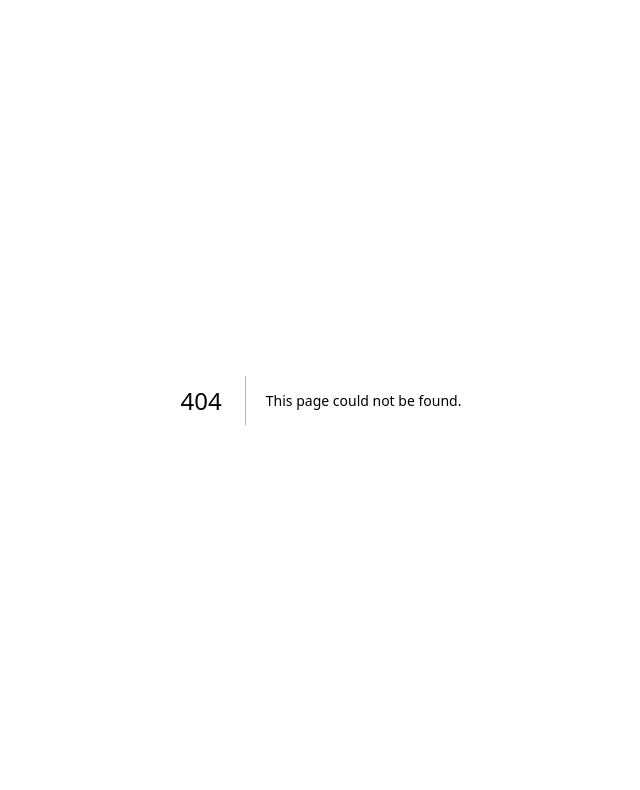
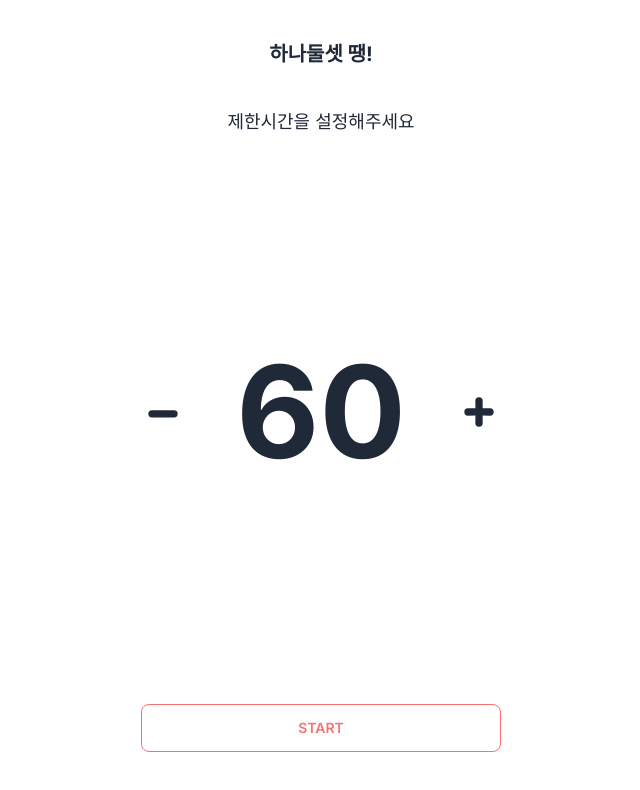
Before and after one commit to one-two-three-DDaeng/one-two-three-DDaeng-fe, a Next.js app: page /timer in a window 1280 px wide. Before the commit this address had no page. Shown: the top 790 px of the page, without its empty margins (319-959 px from the left). Built offline with nearby package versions, Linux system fonts and the light colour scheme.

Commit message:
feat: 영화 명대사 맞추기 기본 레이아웃 구성

```diff
--- a/src/app/globals.css
+++ b/src/app/globals.css
@@ -2,26 +2,9 @@
 @tailwind components;
 @tailwind utilities;
 
-:root {
-  --foreground-rgb: 0, 0, 0;
-  --background-start-rgb: 214, 219, 220;
-  --background-end-rgb: 255, 255, 255;
+body {
+  font-family: "Pretendard Variable", Pretendard, -apple-system,
+    BlinkMacSystemFont, system-ui, Roboto, "Helvetica Neue", "Segoe UI",
+    "Apple SD Gothic Neo", "Noto Sans KR", "Malgun Gothic", "Apple Color Emoji",
+    "Segoe UI Emoji", "Segoe UI Symbol", sans-serif;
 }
-
-@media (prefers-color-scheme: dark) {
-  :root {
-    --foreground-rgb: 255, 255, 255;
-    --background-start-rgb: 0, 0, 0;
-    --background-end-rgb: 0, 0, 0;
-  }
-}
-
-body {
-  color: rgb(var(--foreground-rgb));
-  background: linear-gradient(
-      to bottom,
-      transparent,
-      rgb(var(--background-end-rgb))
-    )
-    rgb(var(--background-start-rgb));
-}
--- /dev/null
+++ b/src/app/movies/page.tsx
@@ -0,0 +1,40 @@
+"use client";
+
+import { useState } from "react";
+
+export default function Movies() {
+  const [showModal, setShowModal] = useState(false);
+
+  return (
+    <div className="max-w-[360px] mx-auto py-10">
+      <div className="text-center font-bold text-xl">하나둘셋 땡!</div>
+      <div className="w-fit ml-auto font-bold mt-10 text-error">60</div>
+
+      {/* 명대사 */}
+      <div className="mt-52 mx-auto w-fit font-bold text-4xl">
+        우리가 돈이 없지,
+      </div>
+      <div className="text-4xl font-bold w-fit mx-auto mt-2">가오가 없냐?</div>
+
+      {/* 정답 보기 버튼 */}
+      <div className="mx-auto mt-[17.2rem]">
+        <div className="btn btn-outline btn-info w-full">정답 보기</div>
+        {/* <button className="btn" onClick={()=>document.getElementById('my_modal_1')!.showModal()}>open modal</button> */}
+        <dialog id="my_modal_1" className="modal">
+          <div className="modal-box">
+            <h3 className="font-bold text-lg">Hello!</h3>
+            <p className="py-4">
+              Press ESC key or click the button below to close
+            </p>
+            <div className="modal-action">
+              <form method="dialog">
+                {/* if there is a button in form, it will close the modal */}
+                <button className="btn">Close</button>
+              </form>
+            </div>
+          </div>
+        </dialog>
+      </div>
+    </div>
+  );
+}
--- a/src/app/page.tsx
+++ b/src/app/page.tsx
@@ -1,113 +1,57 @@
-import Image from 'next/image'
+"use client";
+
+import { useRouter } from "next/navigation";
 
 export default function Home() {
+  const router = useRouter();
+
   return (
-    <main className="flex min-h-screen flex-col items-center justify-between p-24">
-      <div className="z-10 max-w-5xl w-full items-center justify-between font-mono text-sm lg:flex">
-        <p className="fixed left-0 top-0 flex w-full justify-center border-b border-gray-300 bg-gradient-to-b from-zinc-200 pb-6 pt-8 backdrop-blur-2xl dark:border-neutral-800 dark:bg-zinc-800/30 dark:from-inherit lg:static lg:w-auto  lg:rounded-xl lg:border lg:bg-gray-200 lg:p-4 lg:dark:bg-zinc-800/30">
-          Get started by editing&nbsp;
-          <code className="font-mono font-bold">src/app/page.tsx</code>
-        </p>
-        <div className="fixed bottom-0 left-0 flex h-48 w-full items-end justify-center bg-gradient-to-t from-white via-white dark:from-black dark:via-black lg:static lg:h-auto lg:w-auto lg:bg-none">
-          <a
-            className="pointer-events-none flex place-items-center gap-2 p-8 lg:pointer-events-auto lg:p-0"
-            href="https://vercel.com?utm_source=create-next-app&utm_medium=appdir-template&utm_campaign=create-next-app"
-            target="_blank"
-            rel="noopener noreferrer"
+    <div className="max-w-[360px] mx-auto mt-10 ">
+      <div className="text-center font-bold text-xl">하나둘셋 땡!</div>
+      {/* 카드 리스트 */}
+      <div className="mt-10">
+        <div className="card bg-base-100 shadow-xl my-5">
+          <div className="card-body">
+            <h2 className="card-title">영화 명대사 맞추기</h2>
+            <div className="card-actions justify-end">
+              <button
+                className="btn btn-error btn-outline btn-sm text-xs"
+                onClick={() => router.push("/timer")}
               >
-            By{' '}
-            <Image
-              src="/vercel.svg"
-              alt="Vercel Logo"
-              className="dark:invert"
-              width={100}
-              height={24}
-              priority
-            />
-          </a>
+                Start
+              </button>
+            </div>
           </div>
         </div>
 
-      <div className="relative flex place-items-center before:absolute before:h-[300px] before:w-[480px] before:-translate-x-1/2 before:rounded-full before:bg-gradient-radial before:from-white before:to-transparent before:blur-2xl before:content-[''] after:absolute after:-z-20 after:h-[180px] after:w-[240px] after:translate-x-1/3 after:bg-gradient-conic after:from-sky-200 after:via-blue-200 after:blur-2xl after:content-[''] before:dark:bg-gradient-to-br before:dark:from-transparent before:dark:to-blue-700 before:dark:opacity-10 after:dark:from-sky-900 after:dark:via-[#0141ff] after:dark:opacity-40 before:lg:h-[360px] z-[-1]">
-        <Image
-          className="relative dark:drop-shadow-[0_0_0.3rem_#ffffff70] dark:invert"
-          src="/next.svg"
-          alt="Next.js Logo"
-          width={180}
-          height={37}
-          priority
-        />
+        <div className="card bg-base-100 shadow-xl my-5">
+          <div className="card-body">
+            <h2 className="card-title">영화 제목 맞추기</h2>
+            <div className="card-actions justify-end">
+              <button
+                className="btn btn-error btn-outline btn-sm text-xs "
+                onClick={() => router.push("/timer")}
+              >
+                Start
+              </button>
+            </div>
+          </div>
         </div>
 
-      <div className="mb-32 grid text-center lg:max-w-5xl lg:w-full lg:mb-0 lg:grid-cols-4 lg:text-left">
-        <a
-          href="https://nextjs.org/docs?utm_source=create-next-app&utm_medium=appdir-template&utm_campaign=create-next-app"
-          className="group rounded-lg border border-transparent px-5 py-4 transition-colors hover:border-gray-300 hover:bg-gray-100 hover:dark:border-neutral-700 hover:dark:bg-neutral-800/30"
-          target="_blank"
-          rel="noopener noreferrer"
+        <div className="card bg-base-100 shadow-xl my-5">
+          <div className="card-body">
+            <h2 className="card-title">노래 제목 맞추기</h2>
+            <div className="card-actions justify-end">
+              <button
+                className="btn btn-error btn-outline btn-sm text-xs"
+                onClick={() => router.push("/timer")}
               >
-          <h2 className={`mb-3 text-2xl font-semibold`}>
-            Docs{' '}
-            <span className="inline-block transition-transform group-hover:translate-x-1 motion-reduce:transform-none">
-              -&gt;
-            </span>
-          </h2>
-          <p className={`m-0 max-w-[30ch] text-sm opacity-50`}>
-            Find in-depth information about Next.js features and API.
-          </p>
-        </a>
-
-        <a
-          href="https://nextjs.org/learn?utm_source=create-next-app&utm_medium=appdir-template-tw&utm_campaign=create-next-app"
-          className="group rounded-lg border border-transparent px-5 py-4 transition-colors hover:border-gray-300 hover:bg-gray-100 hover:dark:border-neutral-700 hover:dark:bg-neutral-800/30"
-          target="_blank"
-          rel="noopener noreferrer"
-        >
-          <h2 className={`mb-3 text-2xl font-semibold`}>
-            Learn{' '}
-            <span className="inline-block transition-transform group-hover:translate-x-1 motion-reduce:transform-none">
-              -&gt;
-            </span>
-          </h2>
-          <p className={`m-0 max-w-[30ch] text-sm opacity-50`}>
-            Learn about Next.js in an interactive course with&nbsp;quizzes!
-          </p>
-        </a>
-
-        <a
-          href="https://vercel.com/templates?framework=next.js&utm_source=create-next-app&utm_medium=appdir-template&utm_campaign=create-next-app"
-          className="group rounded-lg border border-transparent px-5 py-4 transition-colors hover:border-gray-300 hover:bg-gray-100 hover:dark:border-neutral-700 hover:dark:bg-neutral-800/30"
-          target="_blank"
-          rel="noopener noreferrer"
-        >
-          <h2 className={`mb-3 text-2xl font-semibold`}>
-            Templates{' '}
-            <span className="inline-block transition-transform group-hover:translate-x-1 motion-reduce:transform-none">
-              -&gt;
-            </span>
-          </h2>
-          <p className={`m-0 max-w-[30ch] text-sm opacity-50`}>
-            Explore the Next.js 13 playground.
-          </p>
-        </a>
-
-        <a
-          href="https://vercel.com/new?utm_source=create-next-app&utm_medium=appdir-template&utm_campaign=create-next-app"
-          className="group rounded-lg border border-transparent px-5 py-4 transition-colors hover:border-gray-300 hover:bg-gray-100 hover:dark:border-neutral-700 hover:dark:bg-neutral-800/30"
-          target="_blank"
-          rel="noopener noreferrer"
-        >
-          <h2 className={`mb-3 text-2xl font-semibold`}>
-            Deploy{' '}
-            <span className="inline-block transition-transform group-hover:translate-x-1 motion-reduce:transform-none">
-              -&gt;
-            </span>
-          </h2>
-          <p className={`m-0 max-w-[30ch] text-sm opacity-50`}>
-            Instantly deploy your Next.js site to a shareable URL with Vercel.
-          </p>
-        </a>
+                Start
+              </button>
             </div>
-    </main>
-  )
+          </div>
+        </div>
+      </div>
+    </div>
+  );
 }
--- /dev/null
+++ b/src/app/timer/page.tsx
@@ -0,0 +1,73 @@
+"use client";
+
+import { useRouter } from "next/navigation";
+import { useState } from "react";
+
+export default function Timer() {
+  const [timer, setTimer] = useState(60);
+  const router = useRouter();
+
+  return (
+    <div className="max-w-[360px] mx-auto py-10 ">
+      <div className="text-center font-bold text-xl">하나둘셋 땡!</div>
+
+      <div className="text-center mt-10 text-lg">제한시간을 설정해주세요</div>
+
+      {/* 타이머 */}
+      <div className="mt-48">
+        <div className="flex">
+          {/* 빼기 */}
+          <div
+            className="self-center"
+            onClick={() => setTimer((timer) => timer - 10)}
+          >
+            <svg
+              xmlns="http://www.w3.org/2000/svg"
+              width="44"
+              height="44"
+              viewBox="0 0 24 24"
+              className="cursor-pointer"
+            >
+              <path
+                fill="currentColor"
+                d="M18 11H6a2 2 0 0 0 0 4h12a2 2 0 0 0 0-4z"
+              />
+            </svg>
+          </div>
+
+          {/* 타이머 */}
+          <div className="text-9xl font-bold mx-auto w-fit my-5">{timer}</div>
+
+          {/* 추가 */}
+          <div
+            className="self-center"
+            onClick={() => setTimer((timer) => timer + 10)}
+          >
+            <svg
+              xmlns="http://www.w3.org/2000/svg"
+              width="44"
+              height="44"
+              viewBox="0 0 24 24"
+              className="cursor-pointer"
+            >
+              <path
+                fill="currentColor"
+                d="M18 10h-4V6a2 2 0 0 0-4 0l.071 4H6a2 2 0 0 0 0 4l4.071-.071L10 18a2 2 0 0 0 4 0v-4.071L18 14a2 2 0 0 0 0-4z"
+              />
+            </svg>
+          </div>
+        </div>
+
+        {/* 시작 버튼 */}
+        <div className="mx-auto mt-52">
+          <div
+            className="btn btn-outline btn-error w-full"
+            onClick={() => router.push("/movies")}
+          >
+            start
+          </div>
+        </div>
+      </div>
+    </div>
+  );
+}
--- a/tailwind.config.ts
+++ b/tailwind.config.ts
@@ -1,20 +1,20 @@
-import type { Config } from 'tailwindcss'
+import type { Config } from "tailwindcss";
 
 const config: Config = {
   content: [
-    './src/pages/**/*.{js,ts,jsx,tsx,mdx}',
-    './src/components/**/*.{js,ts,jsx,tsx,mdx}',
-    './src/app/**/*.{js,ts,jsx,tsx,mdx}',
+    "./src/pages/**/*.{js,ts,jsx,tsx,mdx}",
+    "./src/components/**/*.{js,ts,jsx,tsx,mdx}",
+    "./src/app/**/*.{js,ts,jsx,tsx,mdx}",
   ],
   theme: {
     extend: {
       backgroundImage: {
-        'gradient-radial': 'radial-gradient(var(--tw-gradient-stops))',
-        'gradient-conic':
-          'conic-gradient(from 180deg at 50% 50%, var(--tw-gradient-stops))',
+        "gradient-radial": "radial-gradient(var(--tw-gradient-stops))",
+        "gradient-conic":
+          "conic-gradient(from 180deg at 50% 50%, var(--tw-gradient-stops))",
       },
     },
   },
-  plugins: [],
-}
-export default config
+  plugins: [require("daisyui")],
+};
+export default config;
```
Also changed, not shown: package.json (+6 -5 lines), 1 other file (tests, documents, lock files or other folders). Lines whose indentation alone changed are shown as unchanged.
